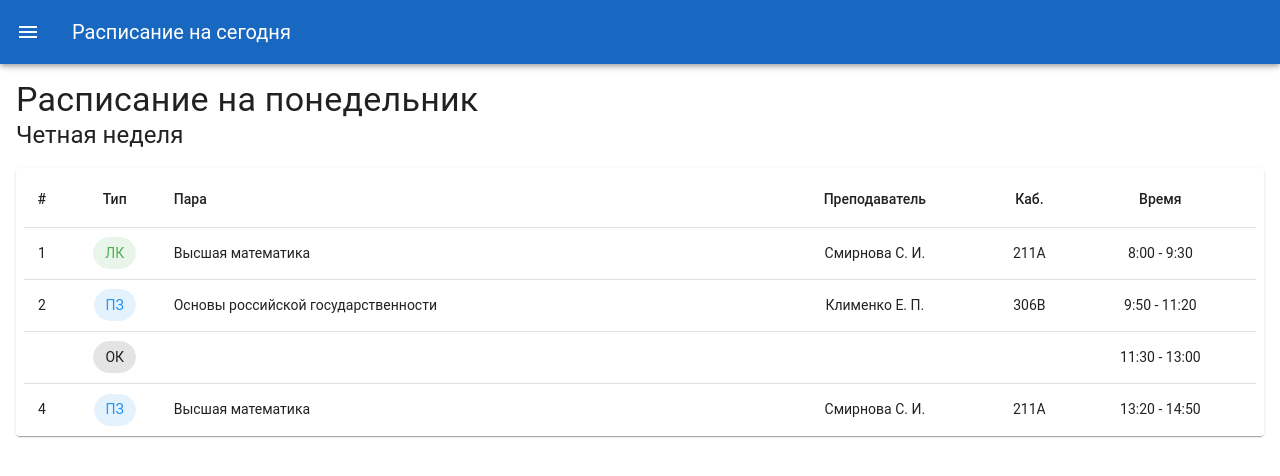
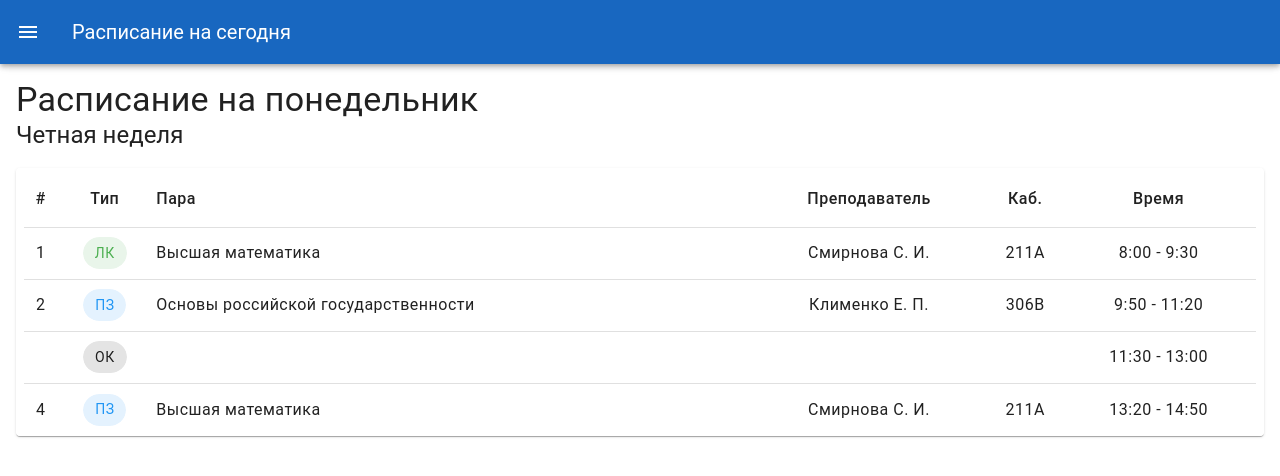
Before and after one commit to SanyaPilot/UniversitySchedDisplay, a Vue app: page /day/0 in a window 1280 px wide. Shown: the top 476 px of the page. Built offline with nearby package versions, Linux system fonts and the light colour scheme.

Commit message:
Schedule: Revert back the font size in the table

```diff
--- a/src/components/Schedule.vue
+++ b/src/components/Schedule.vue
@@ -1,5 +1,5 @@
 <template>
-  <VTable v-if="lessons != null" class="pt-1 px-2">
+  <VTable v-if="lessons != null" class="pt-1 px-2 text-body-1">
     <thead>
       <tr>
         <th class="px-1 text-center">#</th>
```
